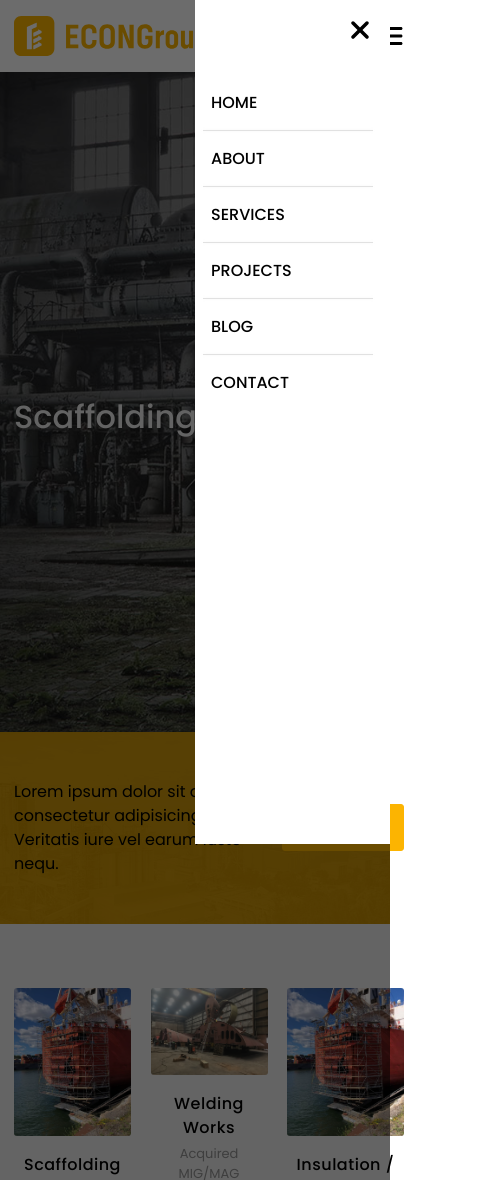
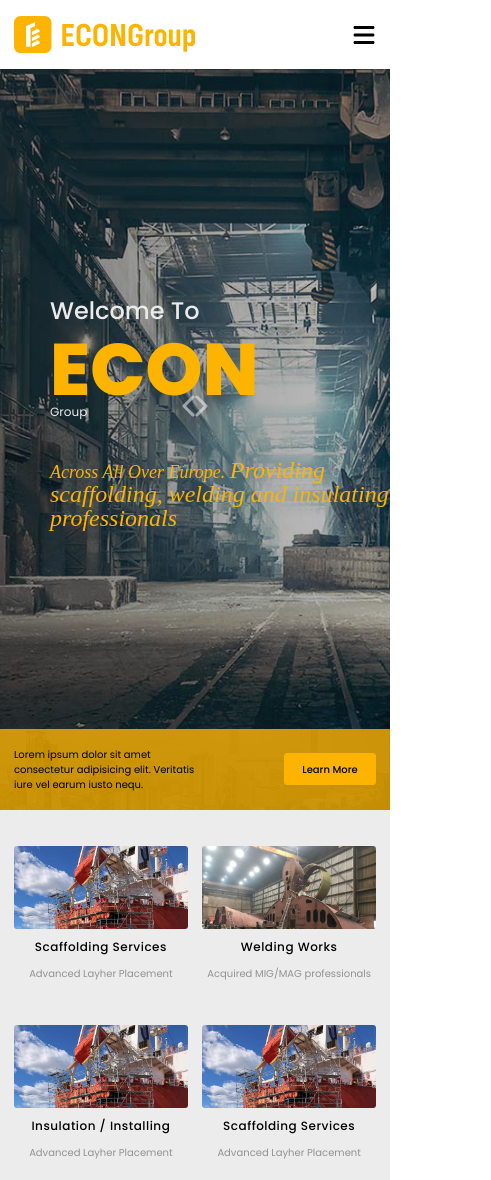
Before and after one commit to ramilsfrv01/econ, a website: page index.html in a window 390 px wide. Shown: the top 1180 px of the page, 491 px wide, since content can reach past the window. Drawn offline with nearby package versions, Linux system fonts and the light colour scheme; a web font is replaced by a local one.

Commit message:
tring to do smth

```diff
--- a/css/style.css
+++ b/css/style.css
@@ -648,6 +648,7 @@
     z-index: 10;
     overflow: hidden;
 }
+
 .project-box {
     width: 23.5%;
 }
@@ -873,9 +874,11 @@
     width: 20.5%;
     position: relative;
 }
+
 .footer-box:last-child {
     width: 26%;
 }
+
 .footer-logo img {
     width: 56px;
     height: 56px;
@@ -893,10 +896,11 @@
 .footer-links {
     text-align: center;
 }
+
 .footer-links a {
     padding-bottom: 10px;
     font-size: 16px;
-    color:#929292;
+    color: #929292;
     text-align: center;
     transition: 0.3s ease-out;
 }
@@ -923,6 +927,7 @@
 .footer-sectors {
     text-align: center;
 }
+
 .footer-box h5 {
     font-size: 18px;
     padding-bottom: 16px;
@@ -931,7 +936,7 @@
 
 .sector a {
     display: inline-block;
-    color:#929292;
+    color: #929292;
     padding-bottom: 10px;
 }
 
@@ -978,14 +983,17 @@
 .splide__arrow--prev {
     left: 0;
 }
+
 .splide__pagination {
-    bottom: -2rem;  /* Adjust this value as needed */
+    bottom: -2rem;
+    /* Adjust this value as needed */
     z-index: 10;
     position: relative;
 }
 
 .splide__pagination__page {
-    background: #ffffff;  /* White dots */
+    background: #ffffff;
+    /* White dots */
     width: 10px;
     height: 10px;
     opacity: 0.7;
@@ -993,15 +1001,21 @@
 }
 
 .splide__pagination__page.is-active {
-    background: #fcb401;  /* Active dot in your theme color */
+    background: #fcb401;
+    /* Active dot in your theme color */
     transform: scale(1.2);
     opacity: 1;
 }
 
 .mobile-menu {
     display: none;
+    position: relative;
+    z-index: 20;
 }
 
+.menu-close {
+    cursor: pointer;
+}
 .mobile-menu img {
     color: #c9c9c9;
     width: 24px;
@@ -1012,25 +1026,26 @@
 .mobile-navbar {
     position: fixed;
     height: 100%;
-    width: 50%;
+    width: 0%;
     top: 0;
     right: 0;
     overflow-x: hidden;
     background-color: #fff;
-    z-index: 10;
+    z-index: 25;
     transition: 0.5s ease-in-out;
 }
 
 .mobile-navbar .mobile-nav-box {
-    padding-top: 75px;
+    padding: 75px 0;
     display: flex;
     flex-direction: column;
     align-items: flex-start;
     justify-content: flex-start;
 }
+
 .mobile-navbar .mobile-nav-box .mobile-nav-item {
     /* background: #8d8d8d; */
-    padding: 16px;
+    padding: 16px 16px 16px 24px;
     text-transform: uppercase;
     color: #000;
     width: 100%;
@@ -1041,6 +1056,7 @@
     position: relative;
     transition: 0.3s ease-in-out;
 }
+
 .mobile-nav-item:hover {
     background-color: #fcb401;
     color: #fff;
@@ -1049,10 +1065,12 @@
 .mobile-nav-item:hover a {
     transform: translateX(16px);
 }
+
 .mobile-nav-item:focus {
     background-color: #fcb401;
     color: #fff;
 }
+
 .mobile-nav-item:active {
     background-color: #fcb401;
     color: #fff;
@@ -1080,7 +1098,7 @@
     display: none;
 }
 
-.menu-close  img {
+.menu-close img {
     width: 28px;
     height: 28px;
     position: absolute;
@@ -1097,25 +1115,49 @@
     height: 100%;
     background: #00000093;
     z-index: 9;
-    transition: 0.5s ease-in-out;
     transition: 0.4s ease-in-out;
     animation: fadeIn 0.4s ease-in-out;
 }
+
 .mobile-navbar-overlay {
+    position: fixed;  /* Changed from absolute to fixed */
+    top: 0;
+    left: 0;
+    width: 100%;
+    height: 100%;
+    background: #00000093;
+    z-index: 20;
+    opacity: 0;
+    visibility: hidden;
     transition: 0.4s ease-in-out;
+}
+.mobile-navbar-overlay.body-overlay {
+    opacity: 1;
+    visibility: visible;
 }
 
 @keyframes fadeIn {
     from {
         opacity: 0;
     }
+
     to {
         opacity: 1;
     }
 }
+
+
+
+/* ############################################# */
 @media screen and (max-width: 768px) {
     .container {
+        width: auto;
         padding: 0 14px;
+    }
+    .logo-header {
+        position: sticky;
+        top: 0;
+        z-index: 20;
     }
     .head-wrap {
         display: none;
@@ -1137,9 +1179,94 @@
     .navbar {
         display: none;
     }
+
+    .prev i,
+    .next i {
+        top: 50%;
+        font-size: 24px;
+        opacity: 0.5;
+    }
+
+    .prev {
+        left: 5%;
+    }
+
+    .next {
+        right: 5%;
+    }
+
+    .slide {
+        padding: 0 36px;
+    }
+
+    .slide-title * {
+        font-size: 12px;
+    }
+
+    .top-title {
+        font-size: 24px;
+    }
+
+    .wrap-bg {
+        padding: 18px 0;
+    }
+
+    .wrap-btn .main-button {
+        font-size: 10px;
+        width: 90px;
+        height: 30px;
+    }
+
+    .topic {
+        width: 50%;
+    }
+
+    .topic p {
+        font-size: 10px;
+    }
+
+    .services-wrap {
+        padding: 36px 0 18px;
+    }
+
+    .services-box {
+        width: 48%;
+        margin-bottom: 96px;
+    }
+
+    .services-item {
+        height: 5.2rem;
+    }
+    .services-head h4 {
+        font-size: 12px;
+        padding-top: 9px;
+    }
+    .services-head span {
+        font-size: 10px;
+    }
+
+    .content-wrap {
+        padding: 36px 0 18px;
+    }
+
+    .content-box {
+        width: 100%;
+    }
+    .header-overlay {
+        position: absolute;
+        top: 0;
+        left: 0;
+        width: 100%;
+        height: 0%;
+        background-color: #00000093;
+        z-index: 10;
+        transition: 0.2s ease-in-out;
+    }
+
     .career-wrap {
         flex-direction: column;
     }
+
     .career-box {
         width: 100%;
     }
--- a/index.html
+++ b/index.html
@@ -68,6 +68,7 @@
         </div>
     </div>
     <div class="container logo-header">
+        <div class="header-overlay"></div>
         <div class="logo">
             <img src="images/econgorup_logo.svg" alt="ECONGroup logo">
         </div>
@@ -96,7 +97,7 @@
             <img src="images/menu-bar.svg" alt="Menu">
         </div>
     </div>
-    <div class="body-overlay mobile-navbar-overlay"></div>
+    <div class=" mobile-navbar-overlay"></div>
     <nav class="mobile-navbar">
         <div class="menu-close">
             <img src="images/menu-close.svg" alt="Close">
@@ -161,8 +162,8 @@
             <div class="slide" style="background-image: url('./upload/slider-1.jpg');">
                 <div class="slide-title container">
                     <span class="top-title">Welcome to</span>
-                    <!-- <h1 class="main-left">ECON</h1><span class="main-right">Group</span>
-                        <p>Across All Over Europe. <i>Providing scaffolding, welding and insulating professionals</i></p> -->
+                    <h1 class="main-left">ECON</h1><span class="main-right">Group</span>
+                        <p>Across All Over Europe. <i>Providing scaffolding, welding and insulating professionals</i></p>
                 </div>
             </div>
             <div class="slide" style="background-image: url('./upload/slider-2.jpg');">
@@ -567,7 +568,7 @@
                     </div>
                 </div>
                 <div class="footer-box">
-                    <div class="footer-contact">
+                    <!-- <div class="footer-contact">
                         <div class="top-contact-item">
                             <i class="fa-solid fa-phone"></i>
                             <a href="tel:+994503478614">
@@ -583,7 +584,7 @@
                                 <span> 249 A. Hasan Aliyev st., Baku, AZ1078</span>
                             </a>
                         </div>
-                    </div>
+                    </div> -->
                 </div>
             </div>
         </div>
--- a/js/script.js
+++ b/js/script.js
@@ -25,13 +25,13 @@
     slides[currentIndex].classList.add('active');  }, 300); // Delay to match the CSS transition duration
 }
 
-let autoplay = setInterval(() => changeSlide(1), 5000); // Auto-slide every 5 seconds
+// let autoplay = setInterval(() => changeSlide(1), 5000); // Auto-slide every 5 seconds
 
-// Stop autoplay when mouse is hovering over the slides
-document.querySelector('.slides').addEventListener('mouseover', () => clearInterval(autoplay));
-document.querySelector('.slides').addEventListener('mouseout', () => {
-    autoplay = setInterval(() => changeSlide(1), 5000);
-  });
+// // Stop autoplay when mouse is hovering over the slides
+// document.querySelector('.slides').addEventListener('mouseover', () => clearInterval(autoplay));
+// document.querySelector('.slides').addEventListener('mouseout', () => {
+//     autoplay = setInterval(() => changeSlide(1), 5000);
+//   });
 
 
 
@@ -62,10 +62,6 @@
 });
 
 
-window.addEventListener('scroll', () => {
-  console.log(window.scrollY);
-});
-
 
 let closeBtn = document.querySelector('.menu-close');
 let openBtn = document.querySelector('.mobile-menu');
@@ -76,12 +72,22 @@
 closeBtn.addEventListener('click', closeMobileNav);
 
 function openMobileNav() {
-  document.querySelector('.mobile-navbar').style.width = '50%';
+  document.querySelector('.mobile-navbar').style.width = '47.5%';
   document.querySelector('.mobile-navbar-overlay').classList.add('body-overlay');
 }
 
 function closeMobileNav() {
   document.querySelector('.mobile-navbar').style.width = '0%';
   document.querySelector('.mobile-navbar-overlay').classList.remove('body-overlay');
+}
 
-}
+// function onScroll_navBg() {
+
+//   if (window.scrollY >= 102) {
+//     document.querySelector('.header-overlay').style.height = '100%';
+//   } else {
+//     document.querySelector('.header-overlay').style.height = '0%';
+//   }
+// }
+
+// document.addEventListener('scroll', onScroll_navBg);
```
